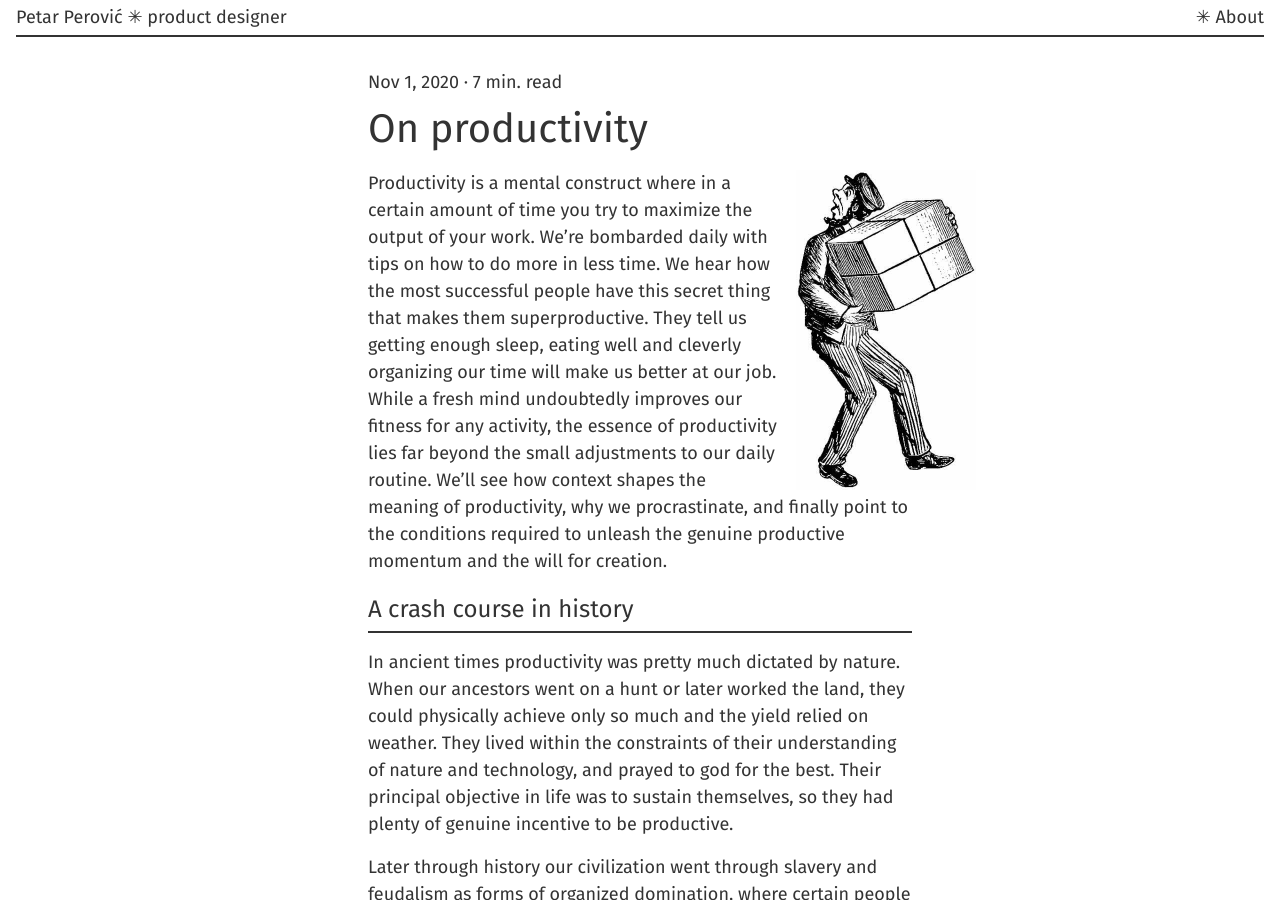
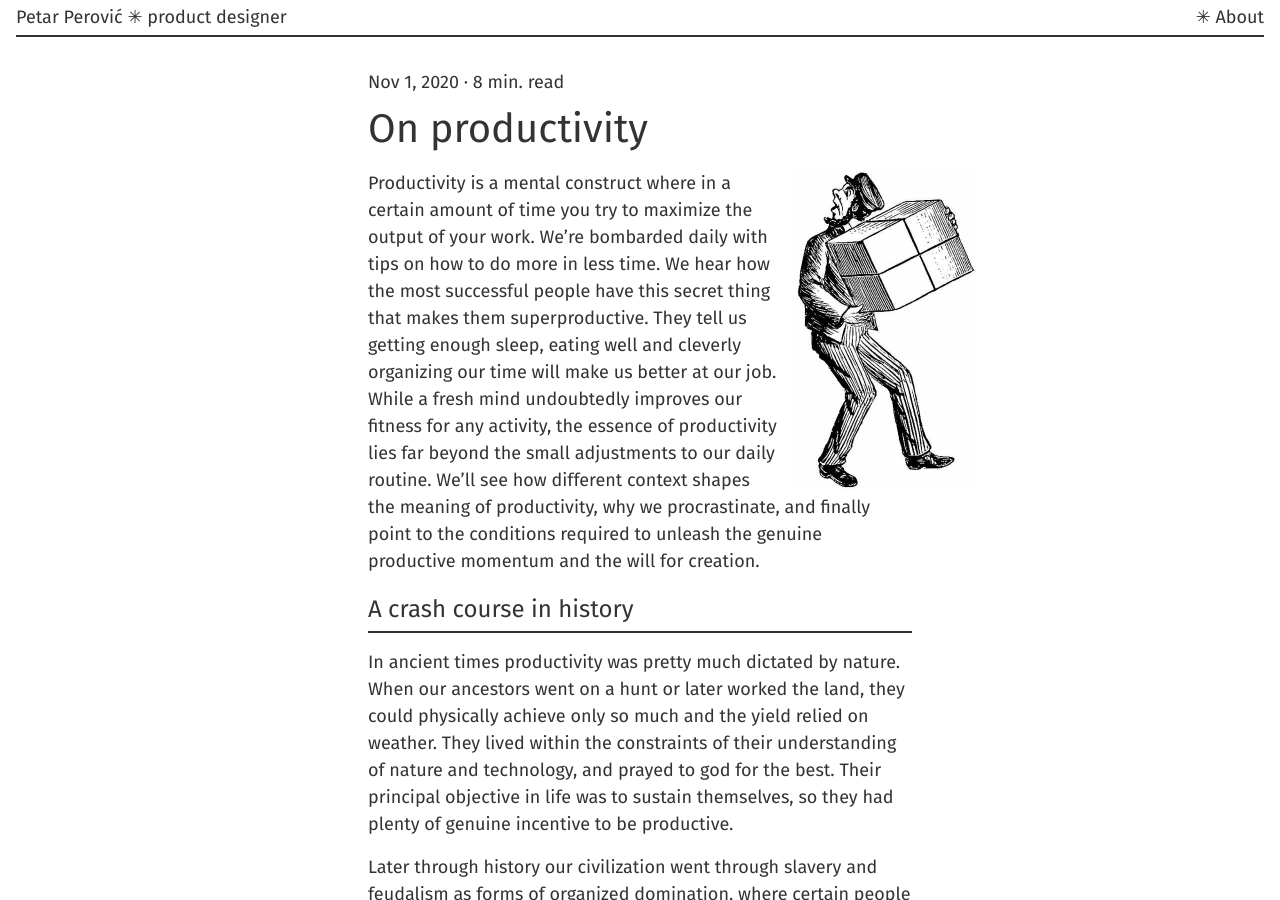
Before and after one commit to ropsii/ropsii.github.io, a Jekyll site: the page built from _posts/2020-11-01-productivity.markdown, in a window 1280 px wide and 900 px high. Built offline with Jekyll 4.4.1, drawn with Linux system fonts in a browser that asks for light colours; some of the changed text lies outside the part shown.

Commit message:
Update words

```diff
--- a/_posts/2020-11-01-productivity.markdown
+++ b/_posts/2020-11-01-productivity.markdown
@@ -9,7 +9,7 @@
 ---
 
 <img class="fr ml3 nr5" width="180" height="320" src="{% link /assets/productivity-box_man.jpg %}">
-Productivity is a mental construct where in a certain amount of time you try to maximize the output of your work. We’re bombarded daily with tips on how to do more in less time. We hear how the most successful people have this secret thing that makes them superproductive. They tell us getting enough sleep, eating well and cleverly organizing our time will make us better at our job. While a fresh mind undoubtedly improves our fitness for any activity, the essence of productivity lies far beyond the small adjustments to our daily routine. We’ll see how context shapes the meaning of productivity, why we procrastinate, and finally point to the conditions required to unleash the genuine productive momentum and the will for creation.
+Productivity is a mental construct where in a certain amount of time you try to maximize the output of your work. We’re bombarded daily with tips on how to do more in less time. We hear how the most successful people have this secret thing that makes them superproductive. They tell us getting enough sleep, eating well and cleverly organizing our time will make us better at our job. While a fresh mind undoubtedly improves our fitness for any activity, the essence of productivity lies far beyond the small adjustments to our daily routine. We’ll see how different context shapes the meaning of productivity, why we procrastinate, and finally point to the conditions required to unleash the genuine productive momentum and the will for creation.
 
 ## A crash course in history
 
```
Also changed, not shown: other parts of _posts/2020-11-01-productivity.markdown (+3 -1 lines), assets/cover-productivity.png.
